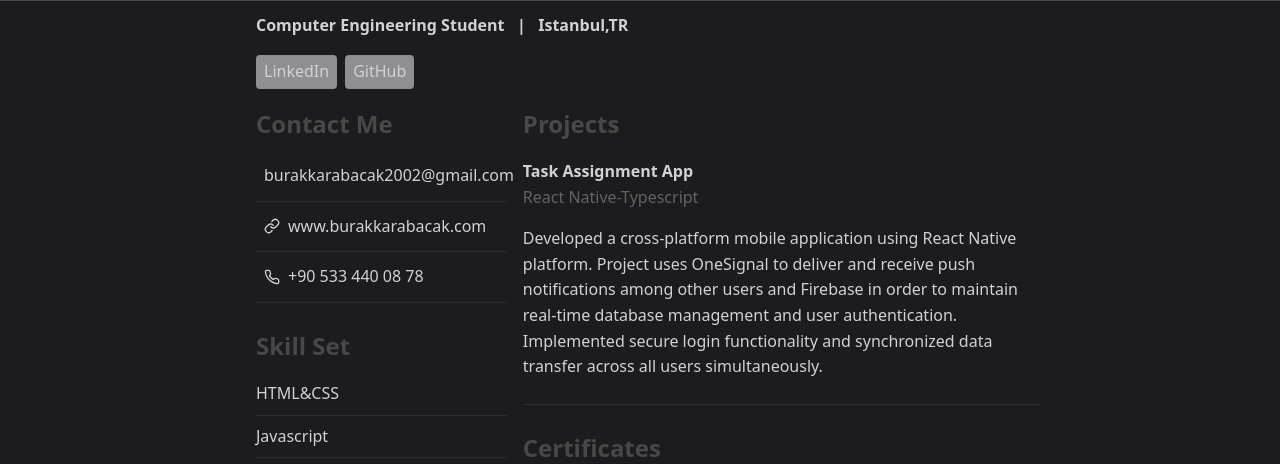
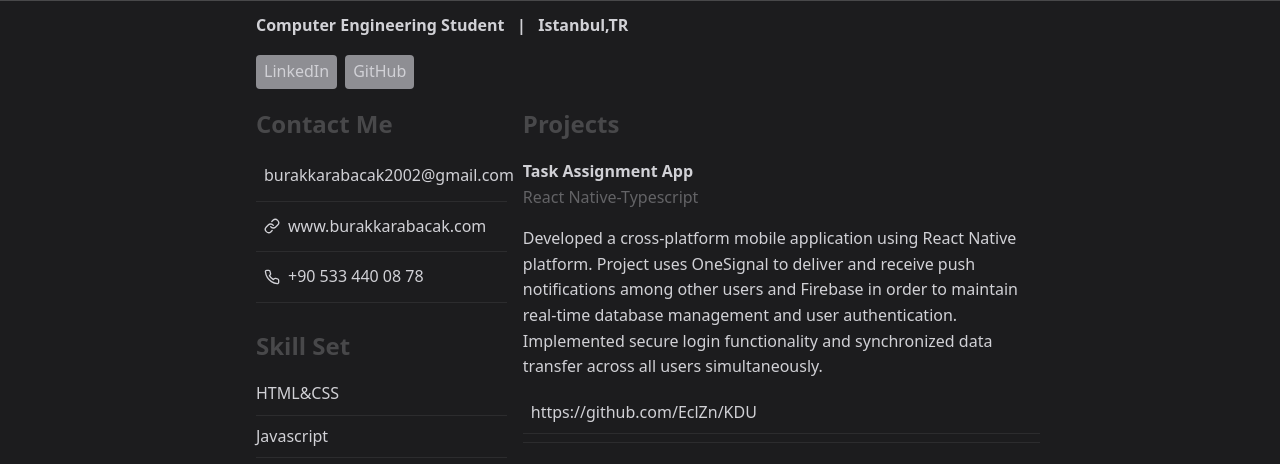
Before and after one commit to EclZn/CV2, a plain HTML site: page index.html in a window 1280 px wide. Shown: the part 317-781 px from the top of the page. Drawn offline with nearby package versions, Linux system fonts and the light colour scheme.

Commit message:
Update index.html

```diff
--- a/index.html
+++ b/index.html
@@ -68,6 +68,7 @@
     <ul class="c-list">
       <li class="c-list__item"><strong>Task Assignment App</strong>&nbsp;<br/><span class="u-text--secondary">React Native-Typescript</span>
         <p>Developed a cross-platform mobile application using React Native platform. Project uses OneSignal to deliver and receive push notifications among other users and Firebase in order to maintain real-time database management and user authentication. Implemented secure login functionality and synchronized data transfer across all users simultaneously. </p>
+        <a href="https://github.com/EclZn/KDU" class="c-list__item">https://github.com/EclZn/KDU</a>
       </li>
 
 
```
